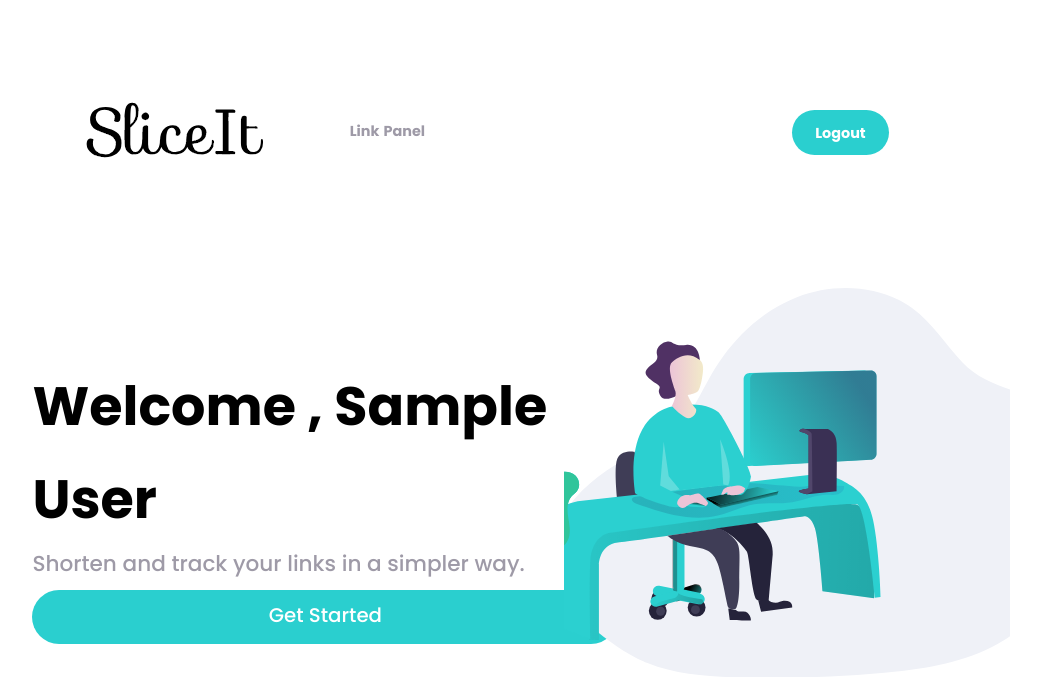
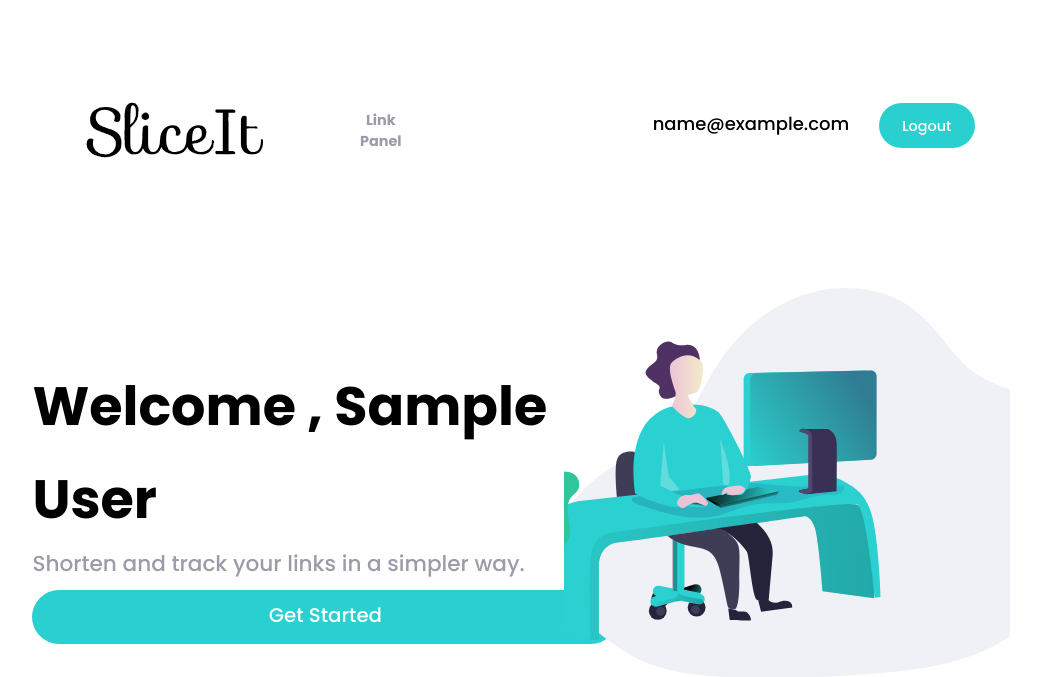
Before and after one commit to akkupy/sliceit, a Django app: page /profile/ in a window 1280 px wide. Shown: the top 677 px of the page, without its empty margins (119-1160 px from the left). Run offline with Django 4.2, Linux system fonts and the light colour scheme; the visitor is signed in with stand-in values (Sample User, id 1); data that the repository does not hold is empty.

Commit message:
fixed user registraion and minor bug changes

```diff
--- a/api/views.py
+++ b/api/views.py
@@ -32,9 +32,9 @@
         return Response(json,status=status.HTTP_200_OK)
     else:
         if request.user.is_anonymous:
-            name = 'unknown'
+            name = 'anonymous'
         else:
-            name = request.user.name
+            name = request.user.email
         data = Link(code=code)
         data.name = name
         data.short_url = BASE_URL+'/'+code
--- a/db/models.py
+++ b/db/models.py
@@ -3,7 +3,7 @@
 # Create your models here.
 
 class Link(models.Model):
-    name = models.CharField(max_length=20)
+    name = models.CharField(max_length=50)
     code = models.CharField(max_length=25,primary_key=True)
     short_url = models.CharField(max_length=35)
     full_short_url = models.CharField(max_length=45)
--- a/web/templates/profile.html
+++ b/web/templates/profile.html
@@ -35,6 +35,7 @@
       <hr class="menu-hr">
       <!-- Header Buttons -->
       <ul class="buttons-section">
+        <li>{{request.user.email}}</li>
         <li><a class="button" href="/auth/logout">Logout</a></li>
       </ul>
     </section>
--- a/web/views.py
+++ b/web/views.py
@@ -18,7 +18,7 @@
 
 @login_required(login_url='home')
 def profile(request):
-    userData = Link.objects.filter(name=request.user.name).values()
+    userData = Link.objects.filter(name=request.user.email).values()
     context = {
         'linkData' : userData,
     }
```
Also changed, not shown: users/views.py (+7 -2 lines), web/templates/index.html (+6 -1 lines).
